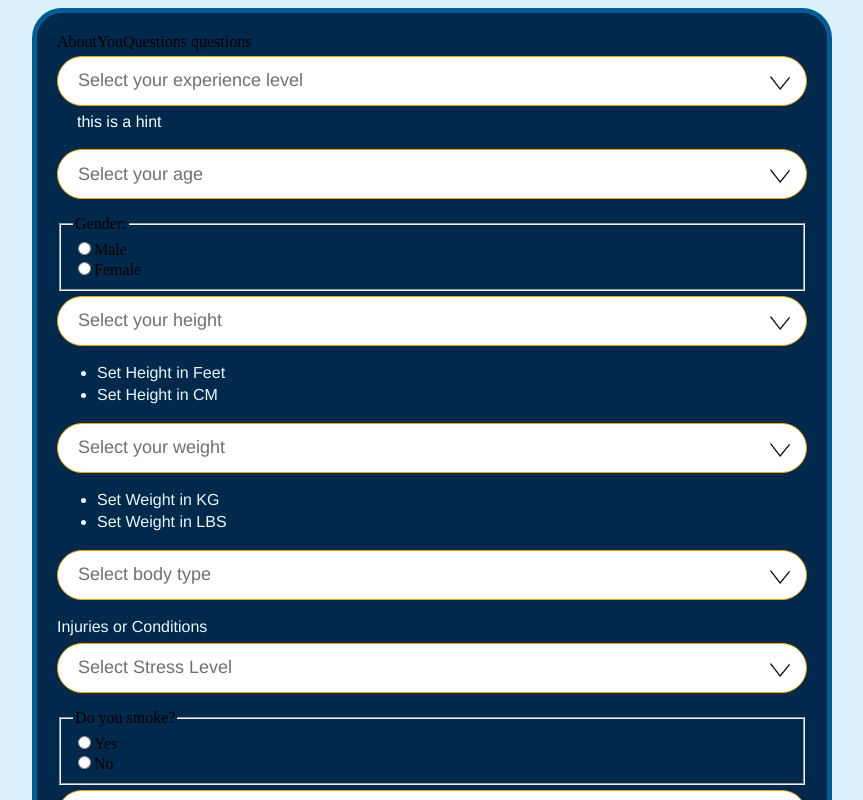
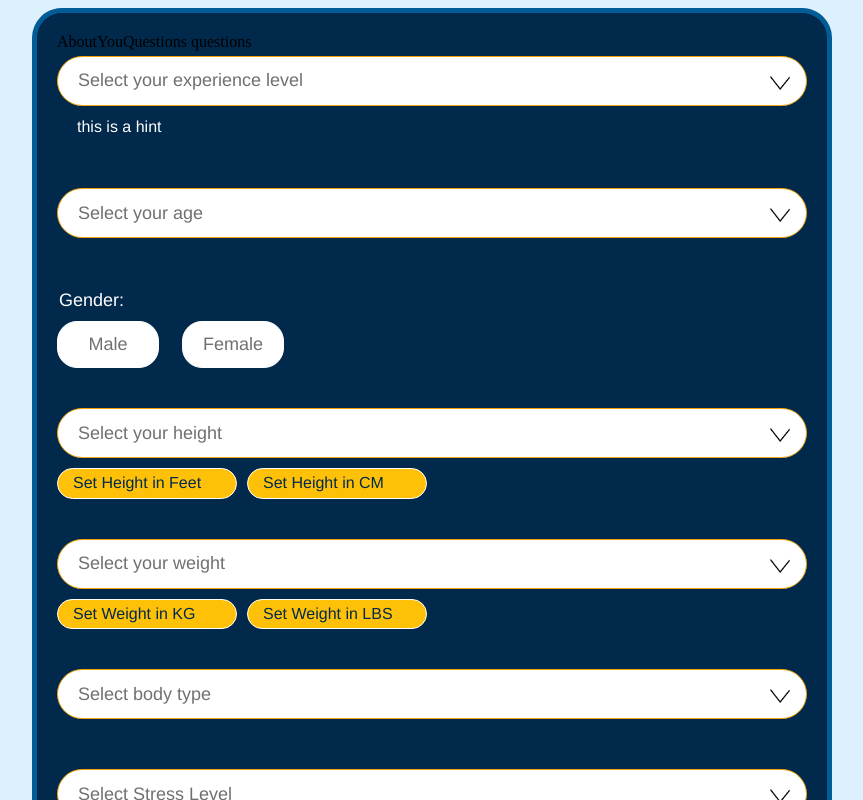
Before and after one commit to royadams72/get-your-fit-together, a Next.js app: page /questions/about-you in a window 1280 px wide. Shown: the top 800 px of the page, without its empty margins (208-1071 px from the left). Built offline with nearby package versions, Linux system fonts and the light colour scheme.

Commit message:
worked on radio styles

```diff
--- a/app/questions/about-you/components/AboutYouQuestions.tsx
+++ b/app/questions/about-you/components/AboutYouQuestions.tsx
@@ -48,7 +48,6 @@ const AboutYouQuestions = () => {
         dispatchEvent={setAboutYou}
         config={config.bodyTypeConfig}
       ></SelectComponent>
-      <p>Injuries or Conditions</p>
       <SelectComponent
         defaultValue={aboutYou?.stressLevel}
         dispatchEvent={setAboutYou}
--- a/components/forms/RadioComponent.tsx
+++ b/components/forms/RadioComponent.tsx
@@ -4,6 +4,8 @@ import { useFormContext } from "react-hook-form";
 
 import { Radio } from "@/types/interfaces/form";
 import { useAppDispatch } from "@/lib/hooks/storeHooks";
+
+import styles from "@/styles/components/_radioComponent.module.scss";
 
 const RadioComponent = ({
   className,
@@ -44,11 +46,12 @@ const RadioComponent = ({
   };
 
   return (
-    <fieldset className={className}>
+    <div className={styles.radioDiv}>
+      <fieldset className={`${className || null}`}>
         <legend>{config.legend}</legend>
         {config.options.map((option, i) => {
           return (
-          <div key={i}>
+            <div key={i} className={styles.radioOption}>
               <input
                 {...register(config.name, config.validation)}
                 {...config.eventHandlers}
@@ -61,16 +64,17 @@ const RadioComponent = ({
               />
               <label htmlFor={option.id}>{option.label}</label>
               {config?.hint && <div dangerouslySetInnerHTML={config.hint} />}
+            </div>
+          );
+        })}
+      </fieldset>
       {errors[config.name] && (
-              <p style={{ color: "red" }}>
+        <p className={styles.radioDivError}>
           {errors[config.name]?.message as string}
         </p>
       )}
     </div>
   );
-      })}
-    </fieldset>
-  );
 };
 
 export default RadioComponent;
--- a/components/forms/SelectComponent.tsx
+++ b/components/forms/SelectComponent.tsx
@@ -1,13 +1,13 @@
 "use client";
+
 import { useEffect, useState } from "react";
 import { useFormContext } from "react-hook-form";
 
 import { ActionCreatorWithPayload } from "@reduxjs/toolkit";
 
-import styles from "@/styles/components/_selectComponent.module.scss";
 import { Select } from "@/types/interfaces/form";
 import { useAppDispatch } from "@/lib/hooks/storeHooks";
-import { styleText } from "util";
+import styles from "@/styles/components/_selectComponent.module.scss";
 
 const SelectComponent = ({
   className,
@@ -81,8 +81,10 @@ const SelectComponent = ({
           config.toggleOptions.map((option: any) => {
             return (
               <li
+                className={styles.selectDivToggle}
                 key={option.value}
                 onClick={() => setOptionList(option.toggleOption)}
+                tabIndex={1}
               >
                 {option.label}
               </li>
--- a/styles/abstracts/_variables.scss
+++ b/styles/abstracts/_variables.scss
@@ -4,6 +4,7 @@
   --tertiary: #dcf0fd;
   --quaternary: #f3a103;
   --quinary: #8b1c1a;
+  --senary: #0077c3;
   --white: #ffffff;
   --success: #28a745;
   --warning: #ffc107;
--- a/styles/components/_formStyles.scss
+++ b/styles/components/_formStyles.scss
@@ -1,20 +1,39 @@
 @use "../abstracts/mixins" as *;
 
 $bgColour: var(--white);
-$inputColour: var(--input-colour);
+$fontColour: var(--input-colour);
 $inputBorderRadius: var(--border-radius-large);
 $inputBorderColour: var(--quaternary);
 $form-font-family: var(--main-body-font);
 $errorColour: var(--error);
 
+.radio,
+%radio {
+  cursor: pointer;
+  color: $fontColour;
+  background-color: $bgColour;
+  display: inline-block;
+  padding: 1rem 2rem;
+
+  border: 1px solid $bgColour;
+  border-radius: var(--border-radius-small);
+  transition: all 0.3s ease;
+}
+
+.radioChecked,
+%radioChecked {
+  background-color: var(--senary);
+  color: $bgColour;
+}
+
 .selectDiv select,
-.inputDiv select {
-  @include typography("lg", $inputColour, $form-font-family, normal);
+.radioDiv fieldset {
+  @include typography("lg", $fontColour, $form-font-family, normal);
   border-radius: $inputBorderRadius;
   background-color: $bgColour;
   border: 1px solid $inputBorderColour;
   padding: 0 2.4rem;
-  margin: 0.5rem 0;
+  margin: 0.5rem 0 1rem;
   width: 100%;
   height: 5rem;
   display: block;
@@ -22,7 +41,8 @@ $errorColour: var(--error);
 }
 
 .selectDiv,
-.inputDiv {
+.radioDiv {
+  margin-bottom: 4rem;
   &Hint {
     @include typography("md", $bgColour, $form-font-family, normal);
     margin-left: 2rem;
--- /dev/null
+++ b/styles/components/_radioComponent.module.scss
@@ -0,0 +1,40 @@
+@use "./formStyles" as *;
+
+.radioDiv fieldset {
+  display: grid;
+  grid-template-columns: repeat(auto-fill, minmax(120px, 1fr));
+  background-color: transparent;
+  border: none;
+  margin-bottom: 7rem;
+  padding: 0;
+
+  label {
+    user-select: none;
+    min-width: 6rem;
+    text-align: center;
+  }
+
+  legend {
+    color: $bgColour;
+    margin-bottom: 0.7rem;
+  }
+
+  .radioOptions {
+    display: flex;
+    align-items: center;
+    justify-content: center;
+  }
+
+  input[type="radio"] {
+    appearance: none;
+    display: none;
+  }
+
+  input[type="radio"]:checked + label {
+    @extend %radioChecked;
+  }
+
+  input[type="radio"] + label {
+    @extend %radio;
+  }
+}
--- a/styles/components/_selectComponent.module.scss
+++ b/styles/components/_selectComponent.module.scss
@@ -6,9 +6,30 @@ $afterWidth: 1.4rem;
 .selectDiv {
   position: relative;
   width: 100%;
+
   label {
     position: absolute;
     left: -9999px;
+  }
+
+  ul {
+    display: grid;
+    grid-template-columns: repeat(auto-fill, minmax(18rem, 1fr));
+    gap: 1rem;
+    margin: 0;
+    padding: 0;
+  }
+
+  &Toggle {
+    @extend %radio;
+    color: var(--primary);
+    background-color: var(--warning);
+    padding: 0.3rem 1.5rem;
+    &:focus {
+      outline: none;
+      background-color: var(--senary);
+      color: var(--white);
+    }
   }
 }
 
```
Lines whose indentation alone changed are shown as unchanged.
